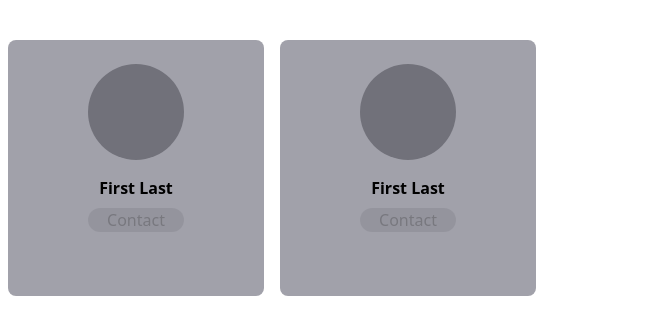
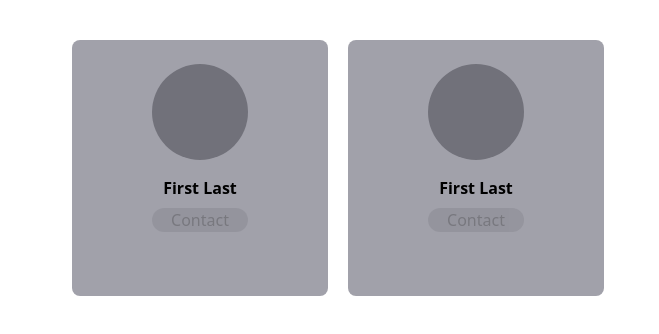
Before and after one commit to SammaniAri/vue-js-project, a Vue app: page / in a window 1280 px wide. Shown: the top 334 px of the page, without its empty margins (0-659 px from the left). Built offline with nearby package versions, Linux system fonts and the light colour scheme.

Commit message:
Installed axios

```diff
--- a/package.json
+++ b/package.json
@@ -9,6 +9,7 @@
 		"preview": "vite preview"
 	},
 	"dependencies": {
+		"axios": "^1.4.0",
 		"vue": "^3.2.47",
 		"vue-router": "^4.2.2",
 		"vuex": "^4.1.0"
--- a/src/views/Home.vue
+++ b/src/views/Home.vue
@@ -1,7 +1,8 @@
 <!-- @format -->
 
 <template>
-	<div class="flex flex-wrap my-8">
+	<div
+		class="flex flex-wrap my-8 gap-1 mx-16">
 		<CardComponent /> <CardComponent />
 	</div>
 </template>
```
Also changed, not shown: 1 other file (tests, documents, lock files or other folders).
